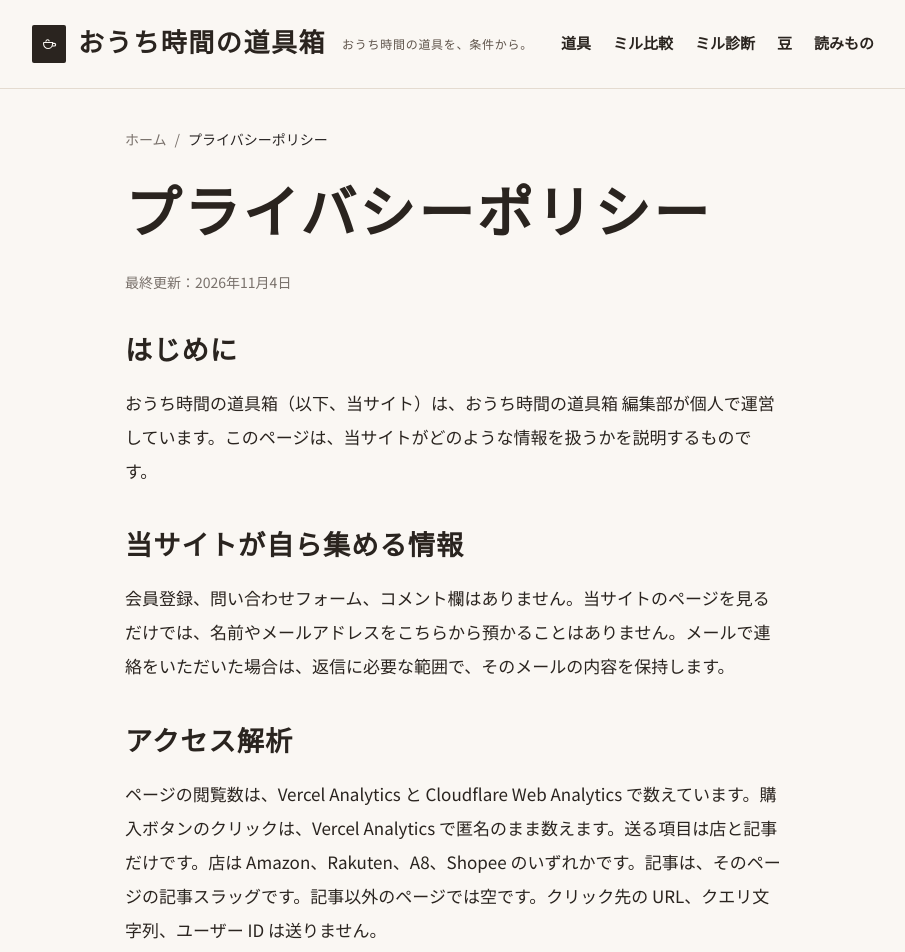
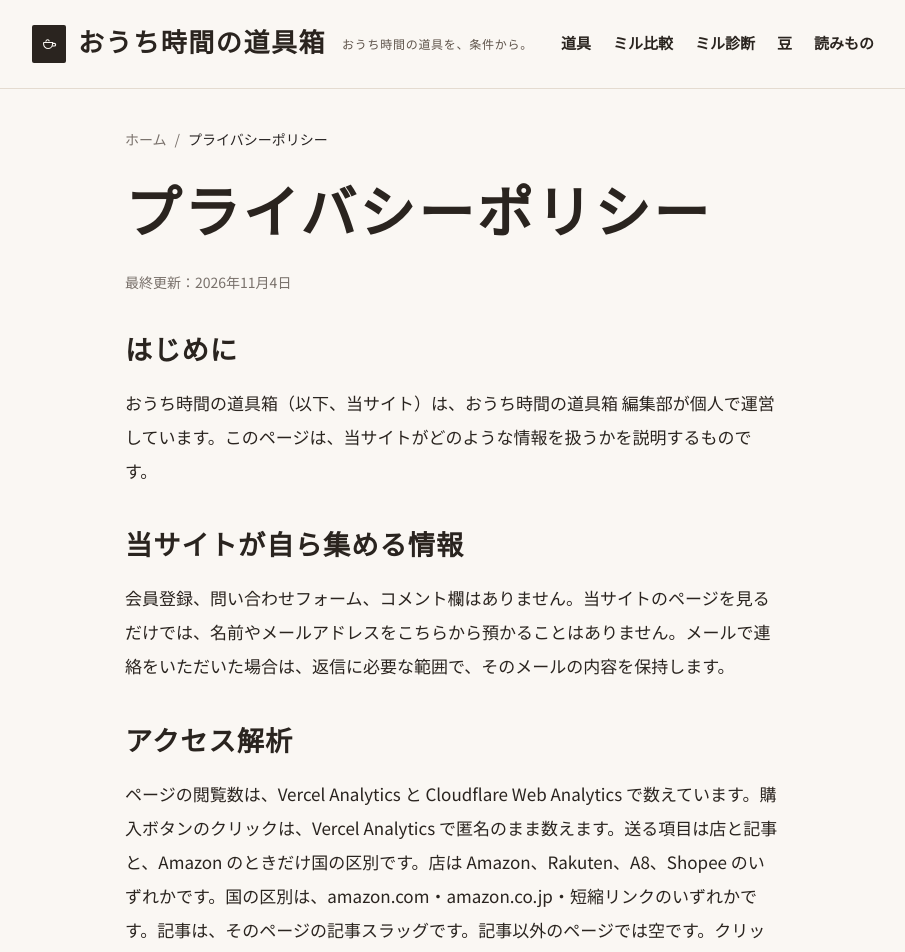
Before and after one commit to hirakiyoshitaka/coffee-mill-compare, a Next.js app: page /privacy in a window 1280 px wide. Shown: the top 952 px of the page, without its empty margins (187-1092 px from the left). Built offline with nearby package versions, Linux system fonts and the light colour scheme; no server answers.

Commit message:
Claude その47：プライバシーポリシーの計測の説明を事実に

```diff
--- a/src/app/(ja)/privacy/page.tsx
+++ b/src/app/(ja)/privacy/page.tsx
@@ -26,7 +26,7 @@ export default function PrivacyPage() {
         </p>
         <h2>アクセス解析</h2>
         <p>
-          ページの閲覧数は、Vercel Analytics と Cloudflare Web Analytics で数えています。購入ボタンのクリックは、Vercel Analytics で匿名のまま数えます。送る項目は店と記事だけです。店は Amazon、Rakuten、A8、Shopee のいずれかです。記事は、そのページの記事スラッグです。記事以外のページでは空です。クリック先の URL、クエリ文字列、ユーザー ID は送りません。
+          ページの閲覧数は、Vercel Analytics と Cloudflare Web Analytics で数えています。購入ボタンのクリックは、Vercel Analytics で匿名のまま数えます。送る項目は店と記事と、Amazon のときだけ国の区別です。店は Amazon、Rakuten、A8、Shopee のいずれかです。国の区別は、amazon.com・amazon.co.jp・短縮リンクのいずれかです。記事は、そのページの記事スラッグです。記事以外のページでは空です。クリック先の URL、クエリ文字列、ユーザー ID は送りません。
         </p>
         <h2>Cookie とアフィリエイト</h2>
         <p>
```
